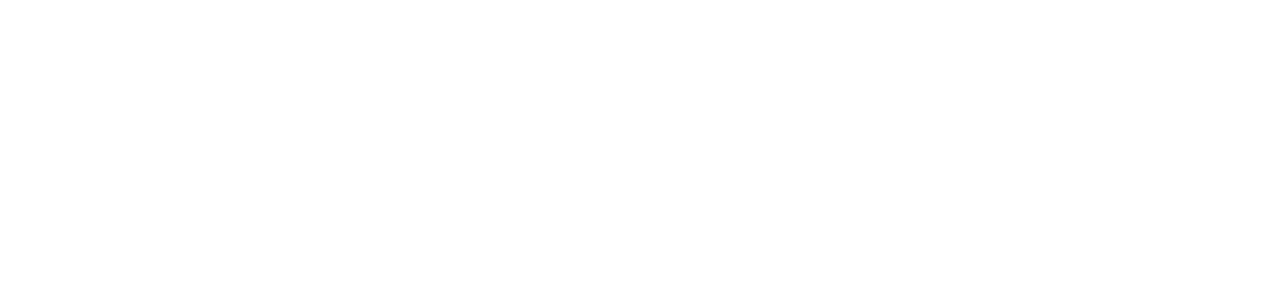
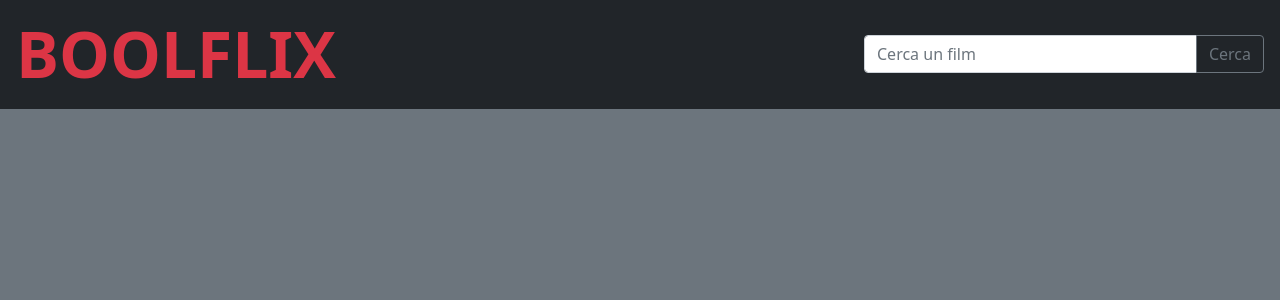
Before and after one commit to StefanoSax93/vue-boolflix, a Vue app: page / in a window 1280 px wide. Shown: the top 300 px of the page. Built offline with nearby package versions, Linux system fonts and the light colour scheme.

Commit message:
aggiunta milestone 1

```diff
--- a/public/index.html
+++ b/public/index.html
@@ -7,7 +7,7 @@
     <link rel="icon" href="<%= BASE_URL %>favicon.ico">
     <title><%= htmlWebpackPlugin.options.title %></title>
   </head>
-  <body>
+  <body style="height: 100vh;">
     <noscript>
       <strong>We're sorry but <%= htmlWebpackPlugin.options.title %> doesn't work properly without JavaScript enabled. Please enable it to continue.</strong>
     </noscript>
--- a/src/App.vue
+++ b/src/App.vue
@@ -1,5 +1,5 @@
 <template>
-  <div>
+  <div class="d-flex flex-column h-100">
     <TheHeader/>
     <TheMain/>
   </div>
--- a/src/components/TheHeader.vue
+++ b/src/components/TheHeader.vue
@@ -1,19 +1,37 @@
 <template>
-    <div>
-
+    <div class="flex-shrink-0 bg-dark p-3">
+        <div class="d-flex justify-content-between align-items-center">
+            <div class="display-3 fw-bold text-danger text-uppercase">boolflix</div>
+            <div class="input-group">
+                <input type="text" v-model="searchText" class="form-control" placeholder="Cerca un film" @keyup.enter="searchMovies">
+                <button class="btn btn-outline-secondary" type="button" id="button-addon2" @click="searchMovies">Cerca</button>
+            </div>
+        </div>
     </div>
 </template>
 
 <script>
+import { searchMovies } from '../store';
+
 export default {
     name: 'TheHeader',
-    components: {
+    data() {
+        return {
+            searchText: ''
+        }
+    },
 
+    methods: {
+        searchMovies() {
+            searchMovies(this.searchText);
+        }
     }
 }
 
 </script>
 
-<style lang="scss">
-
+<style lang="scss" scoped>
+.input-group {
+    max-width: 400px;
+}
 </style>
--- a/src/components/TheMain.vue
+++ b/src/components/TheMain.vue
@@ -1,14 +1,29 @@
 <template>
-    <div>
-
+    <div class="flex-grow-1 bg-secondary">
+        <div class="container p-5">
+            <ul class="list-unstyled">
+                <li v-for="movie in moviesList" :key="movie.id" class="mb-3">
+                    <div>{{`Titolo: ${movie.title}`}}</div>
+                    <div>{{`Titolo originale: ${movie.original_title}`}}</div>
+                    <div>{{`Lingua: ${movie.original_language}`}}</div>
+                    <div>{{`Voto: ${movie.vote_average}`}}</div>
+                </li>
+            </ul>
+        </div>
     </div>
 </template>
 
 <script>
+import {state} from '../store';
+
 export default {
     name: 'TheMain',
-    components: {
+    components: {},
 
+    computed: {
+        moviesList() {
+            return state.moviesList;
+        }
     }
 }
 </script>
--- a/src/store.js
+++ b/src/store.js
@@ -1,5 +1,23 @@
 import Vue from 'vue';
+import axios from 'axios';
 
 export const state = Vue.observable({
+    seriesList: [],
+    moviesList: [],
+});
 
-});
+export function searchMovies(searchText) {
+
+    axios
+        .get("https://api.themoviedb.org/3/search/movie", {
+            params: {
+                api_key: "5199994b52f8293fde21362444fcd134",
+                query: searchText,
+                language: "it-IT",
+        },
+    })
+    .then((resp) => {
+        state.moviesList = resp.data.results;
+        console.log(state.moviesList);
+    });
+}
```
Also changed, not shown: src/components/SearchBar.vue (deleted, +0 -19 lines).
